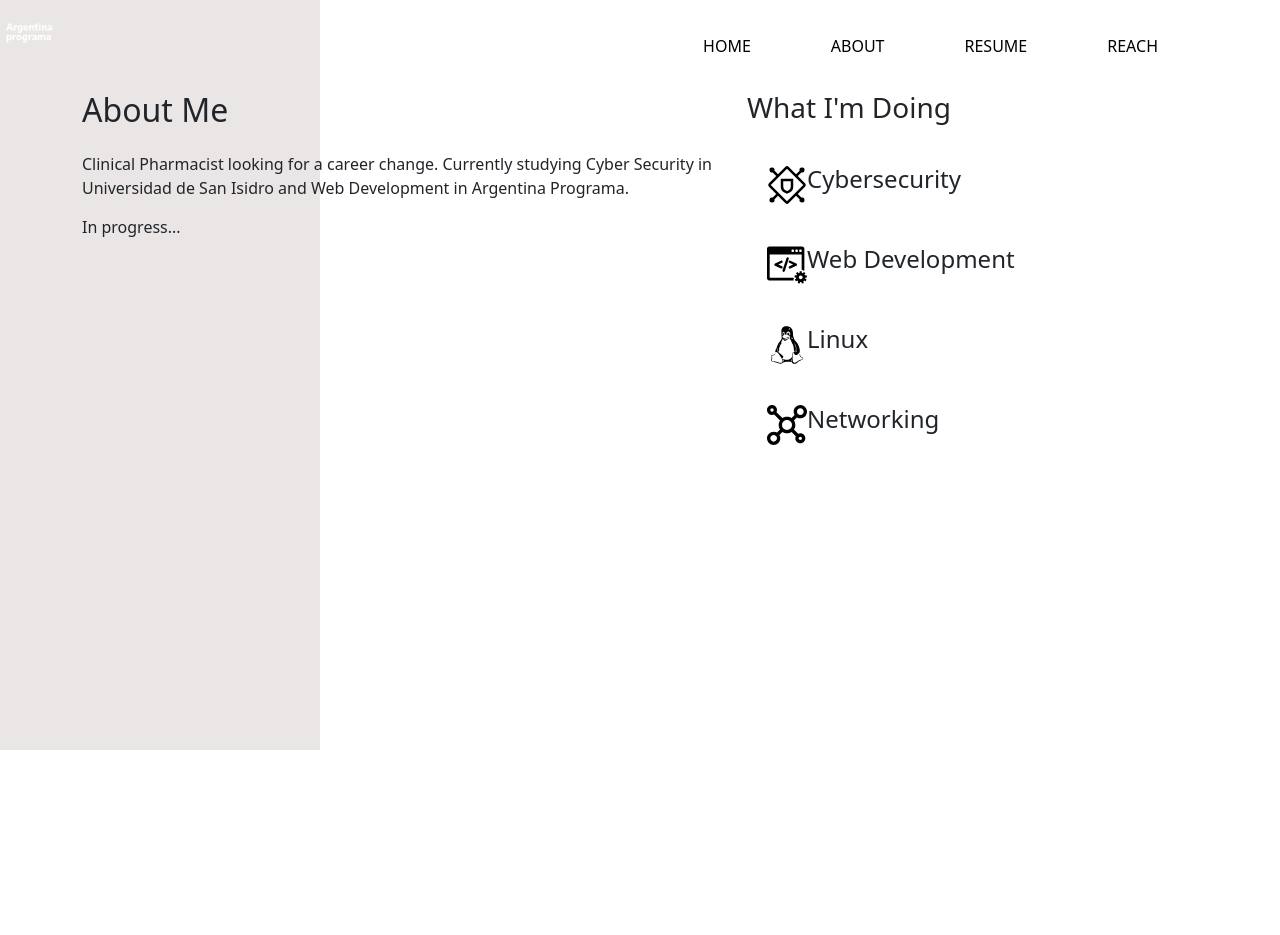
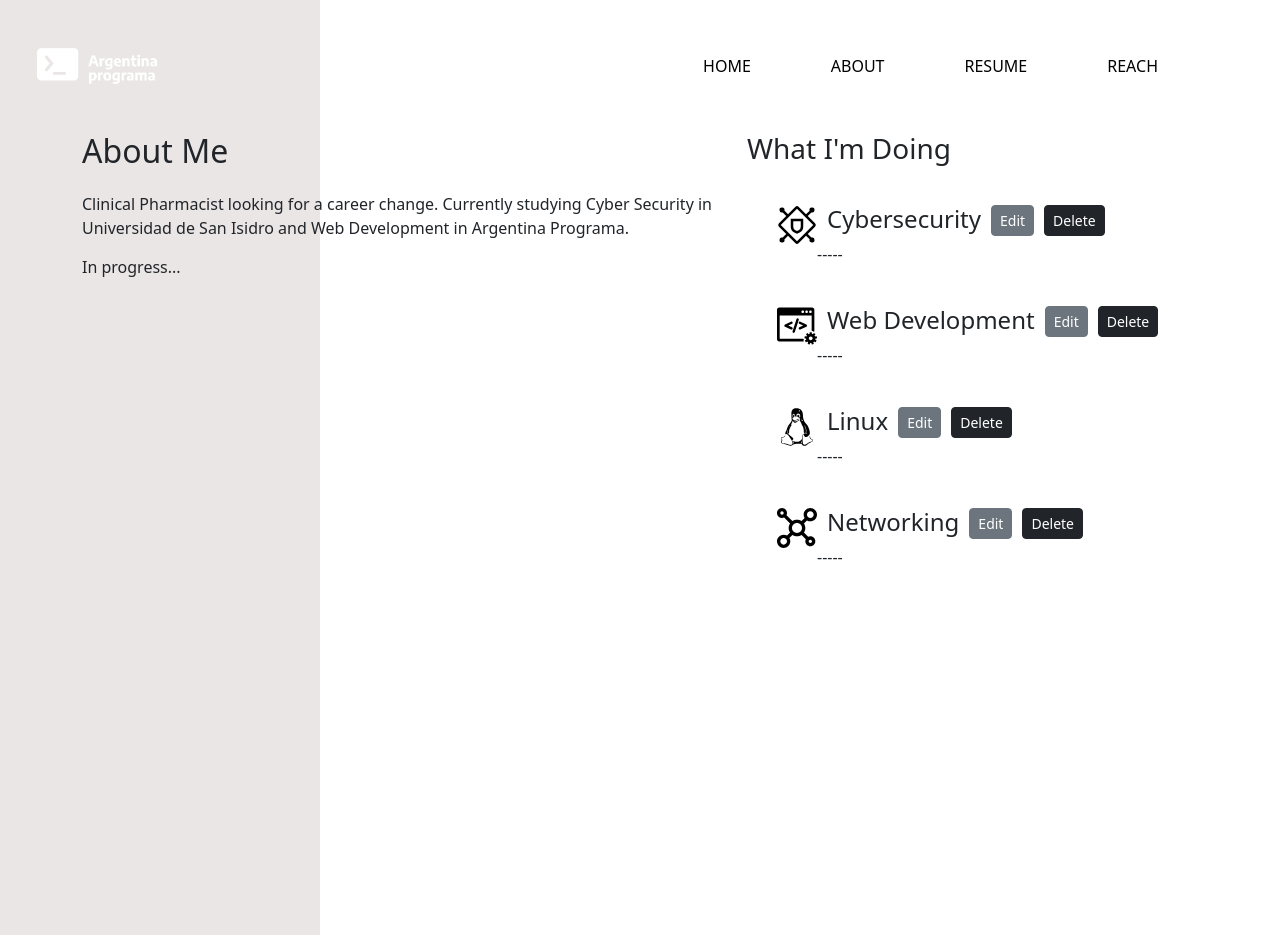
Before and after one commit to mglujoy/portfolio-angular, an Angular app: page /about in a window 1280 px wide. Before the commit the page ends 800 px from the top, so only its background shows below. Built offline with nearby package versions, Linux system fonts and the light colour scheme.

Commit message:
added edit and delete buttons, not working yet --MG

```diff
--- a/src/app/about/about.component.css
+++ b/src/app/about/about.component.css
@@ -19,3 +19,10 @@
   border-radius: 14px;
   z-index: 1;
 }
+.service-item-title {
+  padding-left: 10px;
+}
+
+.service-icon-box {
+  padding-left: 10px;
+}
--- a/src/app/about/about.component.html
+++ b/src/app/about/about.component.html
@@ -27,8 +27,13 @@
                             </div>
                             <div class="service-content-box">
                               <h4 class="h4 service-item-title">Cybersecurity</h4>
-                              <p class="service-item-text">
-                              </p>
+                              <p class="service-item-text">-----</p>
+                            </div>
+                            <div class="service-icon-box">
+                              <button type="button" class="btn btn-secondary btn-sm">Edit</button>
+                            </div>
+                            <div class="service-icon-box">
+                              <button type="button" class="btn btn-dark btn-sm" >Delete</button>
                             </div>
                           </li>
                           <li class="service-item">
@@ -37,8 +42,13 @@
                             </div>
                             <div class="service-content-box">
                               <h4 class="h4 service-item-title">Web development</h4>
-                              <p class="service-item-text">
-                              </p>
+                              <p class="service-item-text">-----</p>
+                            </div>
+                            <div class="service-icon-box">
+                              <button type="button" class="btn btn-secondary btn-sm">Edit</button>
+                            </div>
+                            <div class="service-icon-box">
+                              <button type="button" class="btn btn-dark btn-sm">Delete</button>
                             </div>
                           </li>
                           <li class="service-item">
@@ -47,8 +57,13 @@
                             </div>
                             <div class="service-content-box">
                               <h4 class="h4 service-item-title">Linux</h4>
-                              <p class="service-item-text">
-                              </p>
+                              <p class="service-item-text">-----</p>
+                            </div>
+                            <div class="service-icon-box">
+                              <button type="button" class="btn btn-secondary btn-sm">Edit</button>
+                            </div>
+                            <div class="service-icon-box">
+                              <button type="button" class="btn btn-dark btn-sm">Delete</button>
                             </div>
                           </li>
                           <li class="service-item">
@@ -57,8 +72,13 @@
                             </div>
                             <div class="service-content-box">
                               <h4 class="h4 service-item-title">Networking</h4>
-                              <p class="service-item-text">
-                              </p>
+                              <p class="service-item-text">-----</p>
+                            </div>
+                            <div class="service-icon-box">
+                              <button type="button" class="btn btn-secondary btn-sm">Edit</button>
+                            </div>
+                            <div class="service-icon-box">
+                              <button type="button" class="btn btn-dark btn-sm">Delete</button>
                             </div>
                           </li>
                         </ul>
--- a/src/app/header/header.component.css
+++ b/src/app/header/header.component.css
@@ -1,5 +1,5 @@
 header {
-    padding: 30px 0;
+    padding: 20px 0;
 }
 
 header ul {
@@ -21,3 +21,9 @@ header ul li a {
     font-weight: 500;
     position: relative;
 }
+.apbanner {
+    background-color: #eae6e6;
+    margin-left: -100px;
+    width: 150px;
+    border-radius: 14px;
+}
--- a/src/app/header/header.component.html
+++ b/src/app/header/header.component.html
@@ -4,7 +4,7 @@
             <div class="col-sm-12 p-flex p-flex-align-center p-flex-jc-sb">
                 <ul>
                    <li>
-                    <img class="apbanner" src="../../assets/img/argprog.png" alt="argentina programa">
+                        <img class="apbanner" src="../../assets/img/argprog.png" alt="argentina programa">
                    </li>
                 </ul>
                 <ul>
--- a/src/app/home/home.component.css
+++ b/src/app/home/home.component.css
@@ -5,6 +5,9 @@
     background-size: cover;
     background-position: top;
     background-repeat: no-repeat;
+}
+.col-sm-7  {
+  padding-left: 30px;
 }
 .sidebar {
     margin-bottom: 15px;
--- a/src/app/reach/reach.component.css
+++ b/src/app/reach/reach.component.css
@@ -1,7 +1,7 @@
 
 .mapbox {
     position: relative;
-    height: 250px;
+    height: 100%;
     width: 100%;
     border-radius: 16px;
     margin-bottom: 30px;
--- a/src/app/reach/reach.component.html
+++ b/src/app/reach/reach.component.html
@@ -14,7 +14,7 @@
                           <input type="email" name="email" class="form-input" placeholder="Email address" required >
                         </div>
                         <textarea name="message" class="form-input" placeholder="Your Message" required ></textarea>
-                        <button class="form-btn" type="submit" disabled >
+                        <button class="btn btn-dark btn-lg" type="submit" >
                           <span>Send Message</span>
                         </button>
                       </form>
@@ -24,9 +24,7 @@
             <div class="col-sm-5">
                 <section class="mapbox">
                     <figure>
-                      <iframe
-                        src="https://www.google.com/maps/embed?pb=!1m18!1m12!1m3!1d199666.5651251294!2d-121.58334177520186!3d38.56165006739519!2m3!1f0!2f0!3f0!3m2!1i1024!2i768!4f13.1!3m3!1m2!1s0x809ac672b28397f9%3A0x921f6aaa74197fdb!2sSacramento%2C%20CA%2C%20USA!5e0!3m2!1sen!2sbd!4v1647608789441!5m2!1sen!2sbd"
-                        width="400" height="300" loading="lazy"></iframe>
+                      <iframe src="https://www.google.com/maps/embed?pb=!1m10!1m8!1m3!1d52538.599812736116!2d-58.4247936!3d-34.6126952!3m2!1i1024!2i768!4f13.1!5e0!3m2!1ses-419!2sar!4v1673381138093!5m2!1ses-419!2sar" width="600" height="850" style="border:0;" allowfullscreen="" loading="lazy" referrerpolicy="no-referrer-when-downgrade"></iframe>
                     </figure>
                   </section>
             </div>
--- a/src/styles.css
+++ b/src/styles.css
@@ -1,12 +1,6 @@
 @import "~bootstrap/dist/css/bootstrap.css";
 
-.apbanner {
-    background-color: #eae6e6;
-    margin-left: -160px;
-    margin-top: -30px;
-    width: 20%;
-    border-radius: 14px;
-}
+
 body {
     margin: 0;
     padding: 0;
```
